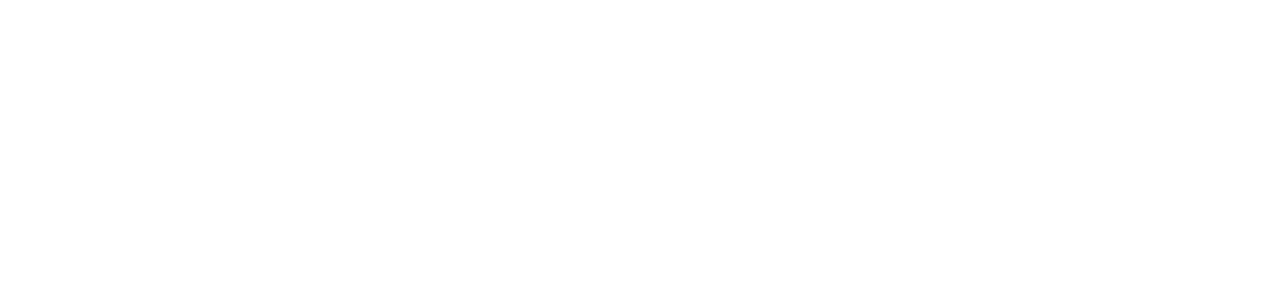
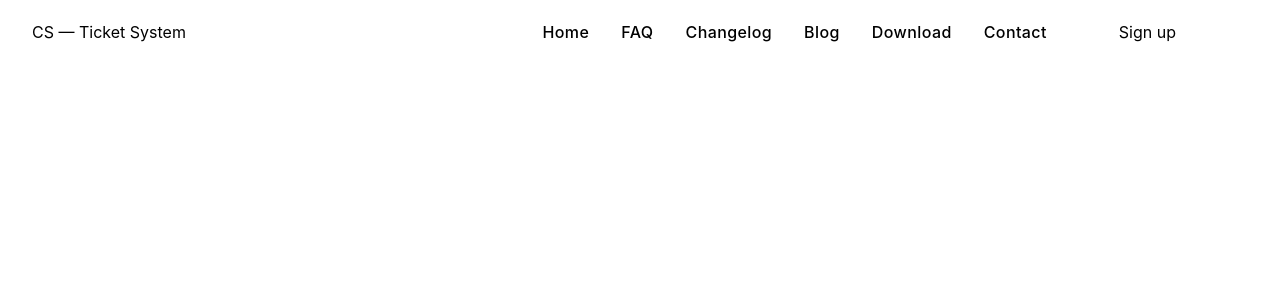
Before and after one commit to mizanur2734/ticketflow, a React (Vite) app: page / in a window 1280 px wide. Shown: the top 300 px of the page. Built offline with nearby package versions, Linux system fonts and the light colour scheme.

Commit message:
create responsive navbar with mobile menu toggle

```diff
--- a/src/App.jsx
+++ b/src/App.jsx
@@ -5,7 +5,7 @@
 
   return (
     <div class="">
-      {/* <div class="px-4 py-5 mx-auto sm:max-w-xl md:max-w-full lg:max-w-screen-xl md:px-24 lg:px-8">
+      <div class="px-4 py-5 mx-auto sm:max-w-xl md:max-w-full lg:max-w-screen-xl md:px-24 lg:px-8">
         <div class="relative flex items-center justify-between">
           <h3>CS — Ticket System</h3>
           <ul class="flex items-center hidden space-x-8 mr-16 lg:flex">
@@ -70,7 +70,7 @@
               </a>
             </li>
             <li className="ml-8">
-             <button className="btn">
+             <button className="btn px-2">
                 Sign up
              </button>
             </li>
@@ -124,7 +124,7 @@
                           <rect x="14" y="11" width="7" height="12" />
                         </svg>
                         <span class="ml-2 text-xl font-bold tracking-wide text-gray-800 uppercase">
-                          Company
+                          Home
                         </span>
                       </a>
                     </div>
@@ -153,7 +153,7 @@
                           title="Our product"
                           class="font-medium tracking-wide text-gray-700 transition-colors duration-200 hover:text-deep-purple-accent-400"
                         >
-                          Product
+                          FAQ
                         </a>
                       </li>
                       <li>
@@ -163,7 +163,7 @@
                           title="Our product"
                           class="font-medium tracking-wide text-gray-700 transition-colors duration-200 hover:text-deep-purple-accent-400"
                         >
-                          Features
+                          Changelog
                         </a>
                       </li>
                       <li>
@@ -173,7 +173,7 @@
                           title="Product pricing"
                           class="font-medium tracking-wide text-gray-700 transition-colors duration-200 hover:text-deep-purple-accent-400"
                         >
-                          Pricing
+                          Blog
                         </a>
                       </li>
                       <li>
@@ -183,7 +183,7 @@
                           title="About us"
                           class="font-medium tracking-wide text-gray-700 transition-colors duration-200 hover:text-deep-purple-accent-400"
                         >
-                          About us
+                          Download
                         </a>
                       </li>
                       <li>
@@ -193,7 +193,7 @@
                           aria-label="Sign up"
                           title="Sign up"
                         >
-                          Sign up
+                          Contact
                         </a>
                       </li>
                     </ul>
@@ -203,7 +203,7 @@
             )}
           </div>
         </div>
-      </div> */}
+      </div>
     </div>
   );
 };
```
